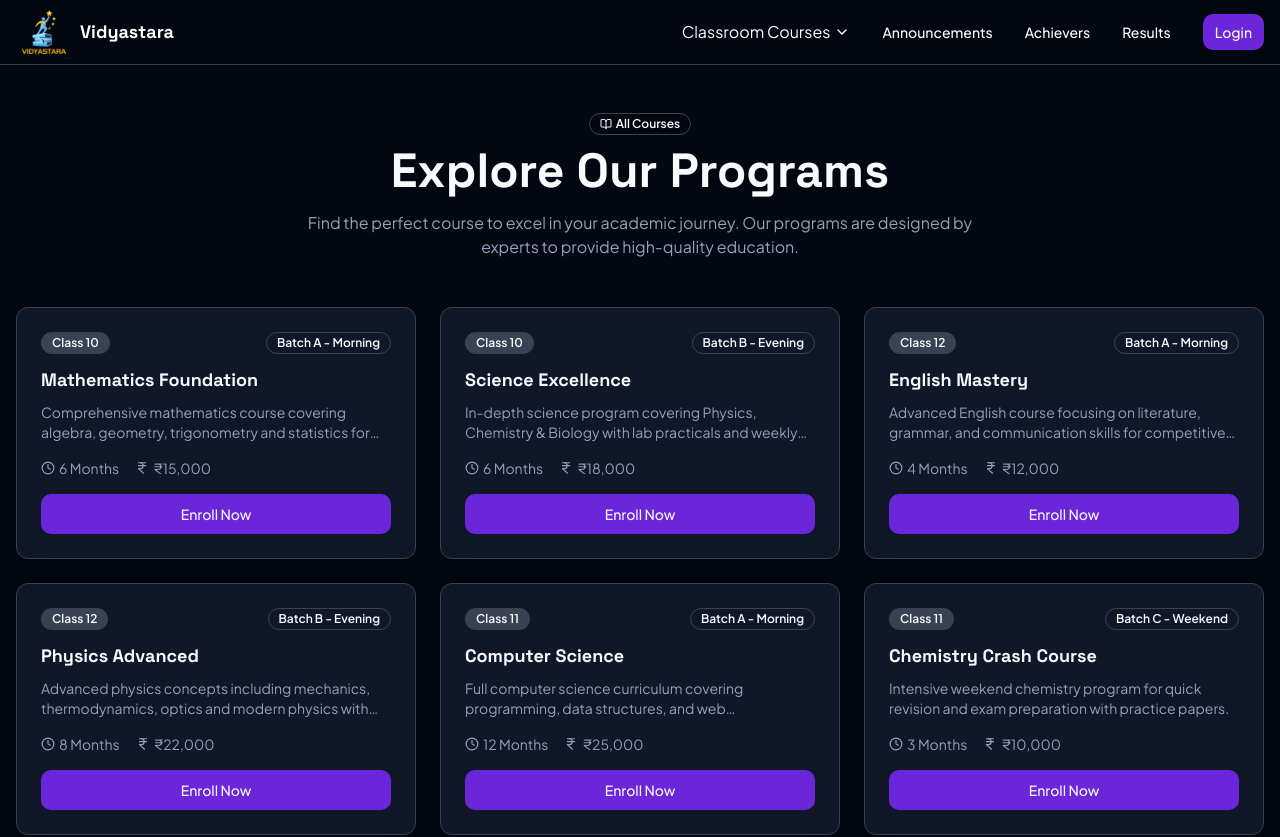
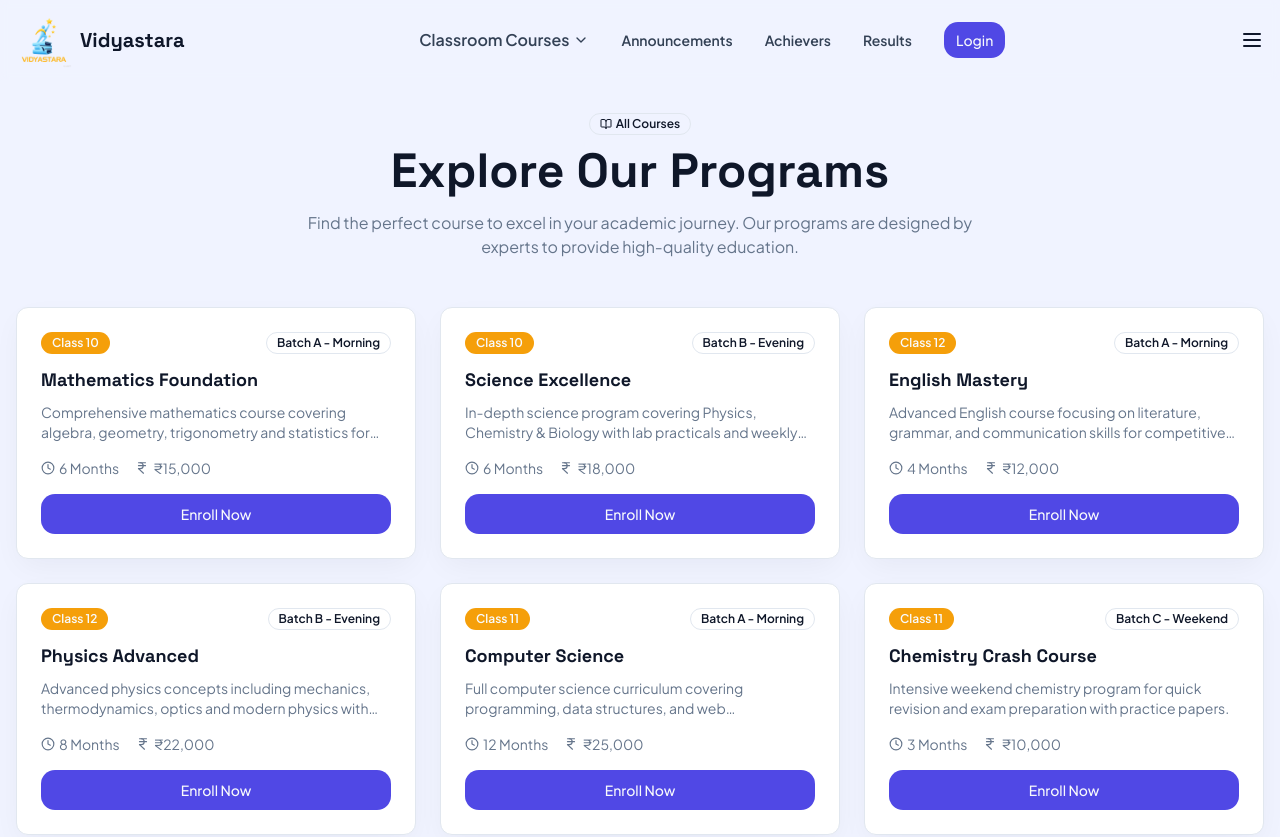
Before and after one commit to NikRAJ562877/Vidyastra, a React (Vite) app: page /enroll in a window 1280 px wide. Shown: the top 837 px of the page. Built offline with nearby package versions, Linux system fonts and the light colour scheme; the HTML template or start-up script is replaced by a standard one.

Commit message:
new theme light version

```diff
--- /dev/null
+++ b/src/components/BackgroundDecorator.tsx
@@ -0,0 +1,63 @@
+import { motion } from "framer-motion";
+
+const BackgroundDecorator = () => {
+    return (
+        <div className="absolute inset-0 overflow-hidden pointer-events-none z-0">
+            {/* Primary Floating Blob */}
+            <motion.div
+                animate={{
+                    x: [0, 80, 0],
+                    y: [0, 100, 0],
+                    scale: [1, 1.2, 1],
+                }}
+                transition={{
+                    duration: 20,
+                    repeat: Infinity,
+                    ease: "linear",
+                }}
+                className="absolute top-[-10%] left-[-10%] w-[500px] h-[500px] bg-primary/5 rounded-full blur-[100px]"
+            />
+
+            {/* Secondary Floating Blob */}
+            <motion.div
+                animate={{
+                    x: [0, -100, 0],
+                    y: [0, 50, 0],
+                    scale: [1, 1.1, 1],
+                }}
+                transition={{
+                    duration: 25,
+                    repeat: Infinity,
+                    ease: "linear",
+                }}
+                className="absolute bottom-[-5%] right-[-5%] w-[600px] h-[600px] bg-secondary/5 rounded-full blur-[120px]"
+            />
+
+            {/* Accent Blob */}
+            <motion.div
+                animate={{
+                    x: [0, 50, 0],
+                    y: [0, -120, 0],
+                    rotate: [0, 90, 0],
+                }}
+                transition={{
+                    duration: 30,
+                    repeat: Infinity,
+                    ease: "linear",
+                }}
+                className="absolute top-[30%] right-[10%] w-[300px] h-[300px] bg-accent/5 rounded-full blur-[80px]"
+            />
+
+            {/* Subtle Grid Pattern Overlay */}
+            <div
+                className="absolute inset-0 opacity-[0.03]"
+                style={{
+                    backgroundImage: `radial-gradient(circle at 2px 2px, currentColor 1px, transparent 0)`,
+                    backgroundSize: '40px 40px'
+                }}
+            />
+        </div>
+    );
+};
+
+export default BackgroundDecorator;
--- a/src/components/Navbar.tsx
+++ b/src/components/Navbar.tsx
@@ -1,4 +1,4 @@
-import { useState } from "react";
+import { useState, useEffect } from "react";
 import { Link, useNavigate } from "react-router-dom";
 import { Button } from "@/components/ui/button";
 import { Menu, X, ChevronDown } from "lucide-react";
@@ -9,9 +9,24 @@ const Navbar = () => {
   const [mobileOpen, setMobileOpen] = useState(false);
   const navigate = useNavigate();
   const [isClassroomDropdownOpen, setIsClassroomDropdownOpen] = useState(false);
+  const [isScrolled, setIsScrolled] = useState(false);
+
+  useEffect(() => {
+    const handleScroll = () => {
+      setIsScrolled(window.scrollY > 10);
+    };
+
+    window.addEventListener("scroll", handleScroll);
+    return () => window.removeEventListener("scroll", handleScroll);
+  }, []);
 
   return (
-    <nav className="fixed top-0 left-0 right-0 z-50 bg-background/80 backdrop-blur-xl border-b border-border text-foreground transition-all duration-300 shadow-sm">
+    <nav
+      className={`fixed top-0 left-0 right-0 z-50 transition-all duration-300 border-b ${isScrolled
+        ? "bg-white/95 backdrop-blur-md border-slate-200 py-0 shadow-md"
+        : "bg-background/50 backdrop-blur-sm border-transparent py-2"
+        }`}
+    >
       <div className="container mx-auto flex items-center justify-between h-16 px-4">
         <Link to="/" className="flex items-center gap-2">
           <img
@@ -20,7 +35,7 @@ const Navbar = () => {
             className="h-14 w-14 object-cover"
             loading="lazy"
           />
-          <span className="font-heading text-lg font-bold text-white">
+          <span className="font-heading text-xl font-bold text-slate-900">
             Vidyastara
           </span>
         </Link>
@@ -32,7 +47,7 @@ const Navbar = () => {
               onClick={() =>
                 setIsClassroomDropdownOpen(!isClassroomDropdownOpen)
               }
-              className="flex items-center gap-1 text-white hover:text-gray-200 transition-colors"
+              className="flex items-center gap-1 font-semibold transition-colors text-slate-700 hover:text-primary"
             >
               Classroom Courses
               <ChevronDown
@@ -73,19 +88,19 @@ const Navbar = () => {
           </div>
           <a
             href="#announcements"
-            className="text-sm font-medium text-white hover:text-gray-200 transition-colors"
+            className="text-sm font-semibold transition-colors text-slate-700 hover:text-primary"
           >
             Announcements
           </a>
           <a
             href="#achievers"
-            className="text-sm font-medium text-white hover:text-gray-200 transition-colors"
+            className="text-sm font-semibold transition-colors text-slate-700 hover:text-primary"
           >
             Achievers
           </a>
           <Link
             to="/results"
-            className="text-sm font-medium text-white hover:text-gray-200 transition-colors"
+            className="text-sm font-semibold transition-colors text-slate-700 hover:text-primary"
           >
             Results
           </Link>
@@ -96,7 +111,7 @@ const Navbar = () => {
 
         {/* Mobile toggle */}
         <button
-          className="md:hidden text-white"
+          className="text-slate-900"
           onClick={() => setMobileOpen(!mobileOpen)}
         >
           {mobileOpen ? (
--- a/src/index.css
+++ b/src/index.css
@@ -6,36 +6,94 @@
 
 @layer base {
   :root {
+    --background: 226 100% 97%;
+    /* Very light indigo tint */
+    --foreground: 222 47% 11%;
+
+    --card: 0 0% 100%;
+    --card-foreground: 222 47% 11%;
+
+    --popover: 0 0% 100%;
+    --popover-foreground: 222 47% 11%;
+
+    --primary: 243 75% 59%;
+    /* Indigo - Professional */
+    --primary-foreground: 210 40% 98%;
+
+    --secondary: 38 92% 50%;
+    /* Amber - Excellence */
+    --secondary-foreground: 210 40% 98%;
+
+    --muted: 210 40% 96%;
+    --muted-foreground: 215 16% 47%;
+
+    --accent: 217 91% 60%;
+    /* Bright Blue */
+    --accent-foreground: 210 40% 98%;
+
+    --destructive: 0 84% 60%;
+    --destructive-foreground: 210 40% 98%;
+
+    --border: 214 32% 91%;
+    --input: 214 32% 91%;
+    --ring: 243 75% 59%;
+
+    --radius: 1rem;
+
+    --sidebar-background: 210 40% 98%;
+    --sidebar-foreground: 222 47% 11%;
+    --sidebar-primary: 243 75% 59%;
+    --sidebar-primary-foreground: 0 0% 100%;
+    --sidebar-accent: 210 40% 96%;
+    --sidebar-accent-foreground: 243 75% 59%;
+    --sidebar-border: 214 32% 91%;
+    --sidebar-ring: 243 75% 59%;
+
+    --gradient-primary: linear-gradient(135deg,
+        hsl(243 75% 59%),
+        hsl(263 70% 50%));
+    --gradient-hero: linear-gradient(180deg,
+        hsl(210 40% 98%),
+        hsl(220 30% 94%));
+    --gradient-card: linear-gradient(145deg, hsl(0 0% 100%), hsl(210 40% 98%));
+    --gradient-accent: linear-gradient(135deg,
+        hsl(38 92% 50%),
+        hsl(45 93% 47%));
+    --shadow-primary: 0 8px 32px -8px hsl(243 75% 59% / 0.3);
+    --shadow-card: 0 10px 30px -5px hsl(222 47% 11% / 0.05);
+    --shadow-elevated: 0 20px 50px -12px hsl(222 47% 11% / 0.1);
+
+    --font-heading: "Space Grotesk", sans-serif;
+    --font-body: "Plus Jakarta Sans", sans-serif;
+
+    --success: 142 76% 36%;
+    --success-foreground: 0 0% 100%;
+    --warning: 38 92% 50%;
+    --warning-foreground: 0 0% 100%;
+    --info: 214 95% 53%;
+    --info-foreground: 0 0% 100%;
+  }
+
+  .dark {
     --background: 224 71% 4%;
     --foreground: 210 40% 98%;
-
     --card: 222 47% 11%;
     --card-foreground: 210 40% 98%;
-
     --popover: 222 47% 11%;
     --popover-foreground: 210 40% 98%;
-
-    --primary: 263 70% 50%; /* Violet */
+    --primary: 263 70% 50%;
     --primary-foreground: 210 40% 98%;
-
     --secondary: 217 19% 27%;
     --secondary-foreground: 210 40% 98%;
-
     --muted: 217 19% 27%;
     --muted-foreground: 215 20% 65%;
-
     --accent: 217 19% 27%;
     --accent-foreground: 210 40% 98%;
-
     --destructive: 0 62% 30%;
     --destructive-foreground: 210 40% 98%;
-
     --border: 217 19% 27%;
     --input: 217 19% 27%;
     --ring: 263 70% 50%;
-
-    --radius: 0.75rem;
-
     --sidebar-background: 222 47% 11%;
     --sidebar-foreground: 210 40% 98%;
     --sidebar-primary: 263 70% 50%;
@@ -44,66 +102,6 @@
     --sidebar-accent-foreground: 210 40% 98%;
     --sidebar-border: 217 19% 27%;
     --sidebar-ring: 263 70% 50%;
-
-    --gradient-primary: linear-gradient(
-      135deg,
-      hsl(263 70% 50%),
-      hsl(280 65% 60%)
-    );
-    --gradient-hero: linear-gradient(
-      180deg,
-      hsl(224 71% 4%),
-      hsl(263 70% 20%)
-    );
-    --gradient-card: linear-gradient(145deg, hsl(222 47% 11%), hsl(222 47% 15%));
-    --gradient-accent: linear-gradient(
-      135deg,
-      hsl(263 70% 50%),
-      hsl(320 70% 60%)
-    );
-    --shadow-primary: 0 8px 32px -8px hsl(263 70% 50% / 0.5);
-    --shadow-card: 0 4px 24px -4px hsl(0 0% 0% / 0.3);
-    --shadow-elevated: 0 16px 48px -12px hsl(0 0% 0% / 0.5);
-
-    --font-heading: "Space Grotesk", sans-serif;
-    --font-body: "Plus Jakarta Sans", sans-serif;
-
-    --success: 152 60% 42%;
-    --success-foreground: 0 0% 100%;
-    --warning: 38 92% 50%;
-    --warning-foreground: 0 0% 100%;
-    --info: 220 70% 55%;
-    --info-foreground: 0 0% 100%;
-  }
-
-  .dark {
-    --background: 240 20% 6%;
-    --foreground: 240 10% 95%;
-    --card: 240 20% 9%;
-    --card-foreground: 240 10% 95%;
-    --popover: 240 20% 9%;
-    --popover-foreground: 240 10% 95%;
-    --primary: 222 70% 65%;
-    --primary-foreground: 0 0% 100%;
-    --secondary: 220 70% 60%;
-    --secondary-foreground: 0 0% 100%;
-    --muted: 240 15% 15%;
-    --muted-foreground: 240 10% 60%;
-    --accent: 222 30% 18%;
-    --accent-foreground: 222 60% 80%;
-    --destructive: 0 62% 30%;
-    --destructive-foreground: 0 0% 100%;
-    --border: 240 15% 18%;
-    --input: 240 15% 18%;
-    --ring: 222 70% 65%;
-    --sidebar-background: 240 20% 6%;
-    --sidebar-foreground: 240 10% 90%;
-    --sidebar-primary: 222 70% 65%;
-    --sidebar-primary-foreground: 0 0% 100%;
-    --sidebar-accent: 240 15% 12%;
-    --sidebar-accent-foreground: 240 10% 90%;
-    --sidebar-border: 240 15% 15%;
-    --sidebar-ring: 222 70% 65%;
   }
 }
 
@@ -111,10 +109,12 @@
   * {
     @apply border-border;
   }
+
   body {
     @apply bg-background text-foreground;
     font-family: var(--font-body);
   }
+
   h1,
   h2,
   h3,
@@ -129,24 +129,31 @@
   .gradient-primary {
     background: var(--gradient-primary);
   }
+
   .gradient-hero {
     background: var(--gradient-hero);
   }
+
   .gradient-card {
     background: var(--gradient-card);
   }
+
   .gradient-accent {
     background: var(--gradient-accent);
   }
+
   .shadow-primary {
     box-shadow: var(--shadow-primary);
   }
+
   .shadow-card {
     box-shadow: var(--shadow-card);
   }
+
   .shadow-elevated {
     box-shadow: var(--shadow-elevated);
   }
+
   .text-gradient {
     background: var(--gradient-primary);
     -webkit-background-clip: text;
@@ -161,7 +168,9 @@
 
   /* Hide scrollbar for IE, Edge and Firefox */
   * {
-    -ms-overflow-style: none; /* IE and Edge */
-    scrollbar-width: none; /* Firefox */
+    -ms-overflow-style: none;
+    /* IE and Edge */
+    scrollbar-width: none;
+    /* Firefox */
   }
 }
```
Also changed, not shown: src/components/AchieverShowcase.tsx (+20 -23 lines), src/components/ContactForm.tsx (+7 -7 lines), src/components/CourseShowcase.tsx (+9 -8 lines), src/pages/Index.tsx (+39 -26 lines).
